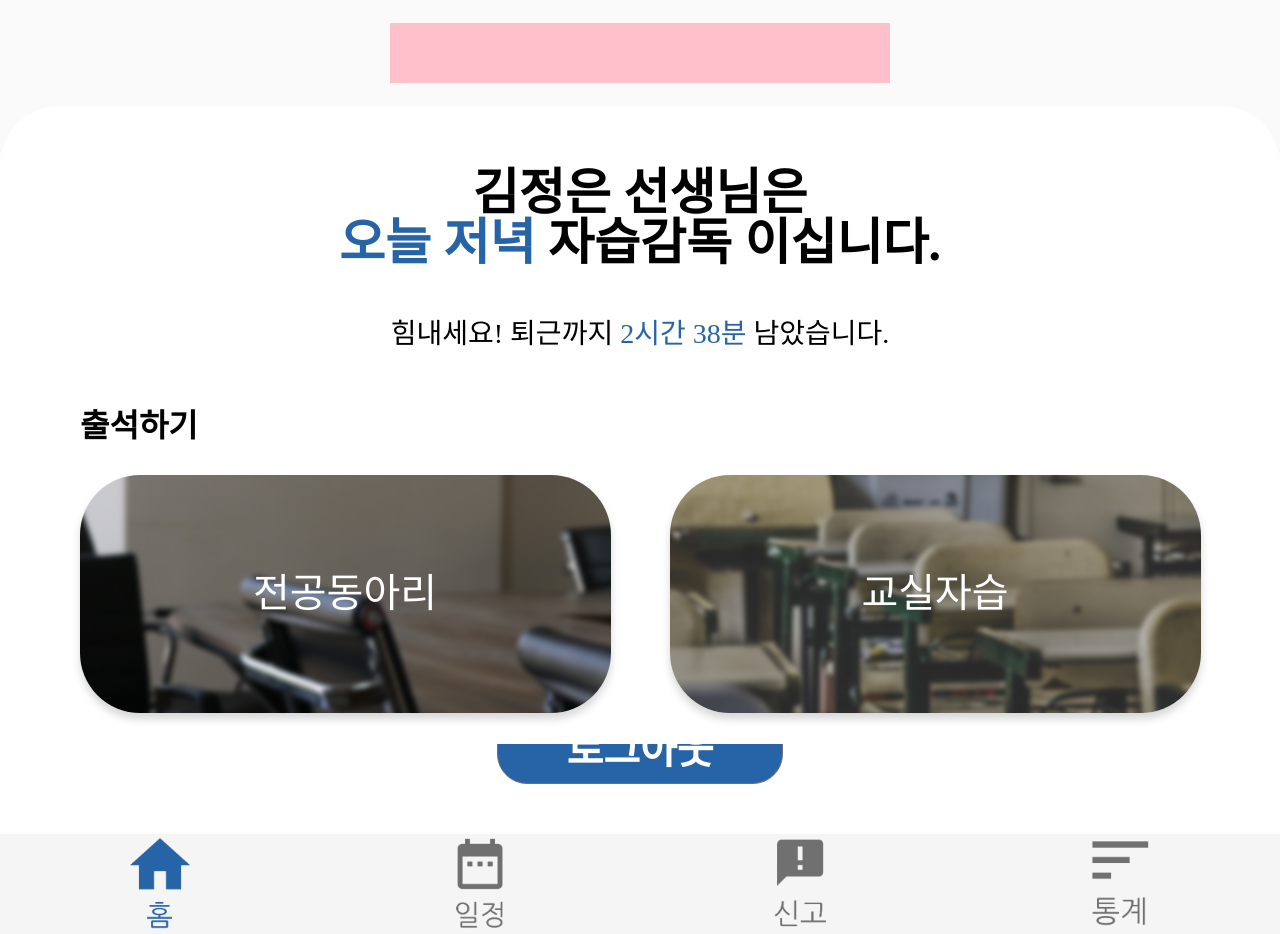
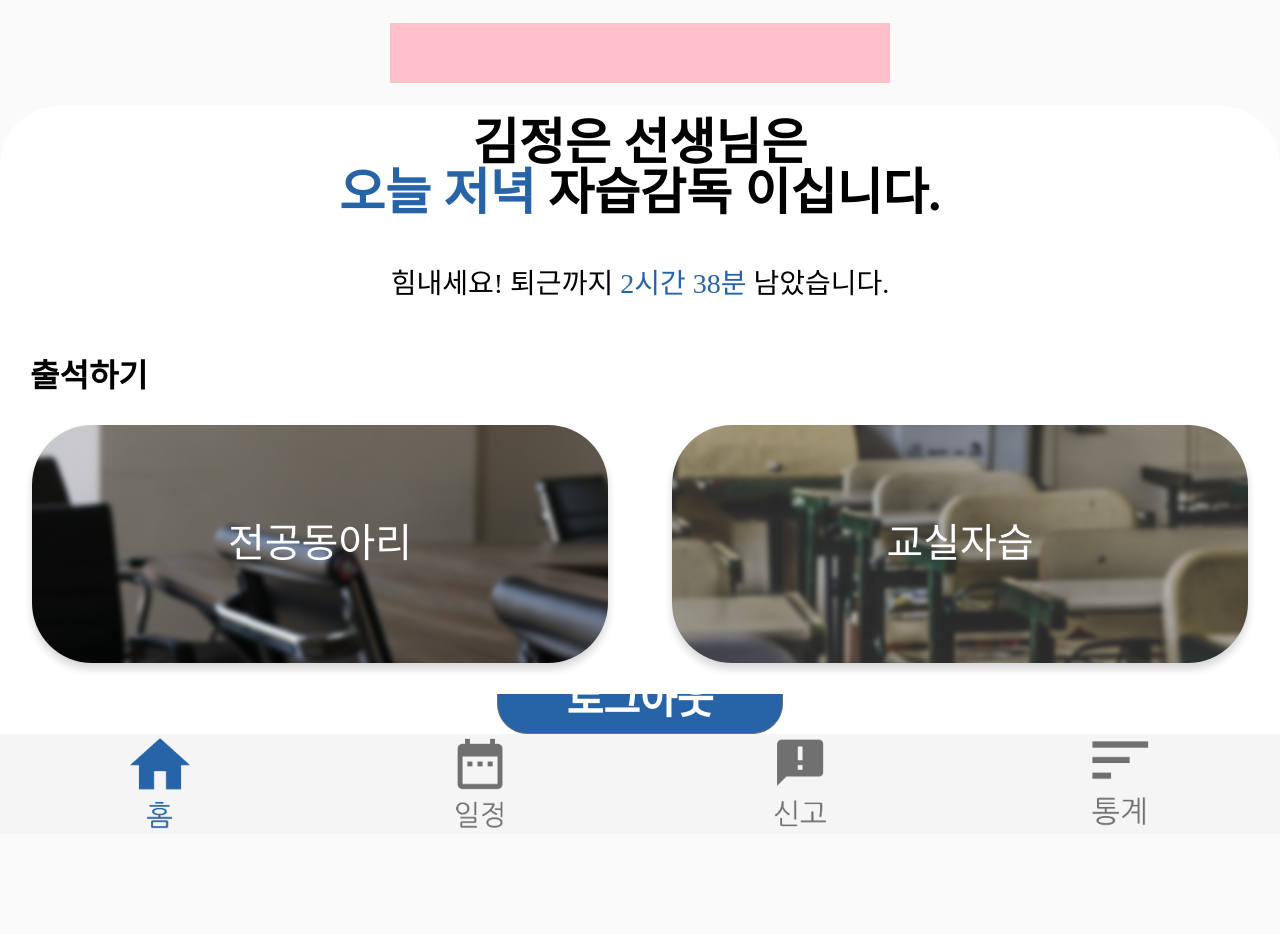
Before and after one commit to DSM-PICK/pick-client, a React app: page /main in a window 1280 px wide. After the commit the page ends 834 px from the top, so only its background shows below. Built offline with nearby package versions, Linux system fonts and the light colour scheme.

Commit message:
[ADD] <AttendanceNav.js> 라우팅 설정

```diff
--- a/src/component/Attendance/Attendancing/AttendanceNav/AttendanceNav.js
+++ b/src/component/Attendance/Attendancing/AttendanceNav/AttendanceNav.js
@@ -1,18 +1,17 @@
 import React from 'react';
 import * as S from './styles';
+import AttendanceNavItem from './AttendanceNavItem/AttendanceNavItem';
 
 const AttendanceNav = (props) => {
-	const { classes } = props;
+	const { floors } = props;
 
-	console.log(classes);
+	console.log(floors);
 
 	return (
 		<S.Container>
-			{/* {
-            classes.map(class =>
-
-            )
-        } */}
+			{floors.map((data, index) => (
+				<AttendanceNavItem key={data.location} data={data} index={index} />
+			))}
 		</S.Container>
 	);
 };
--- a/src/component/Attendance/Attendancing/AttendanceNav/AttendanceNavItem/AttendanceNavItem.js
+++ b/src/component/Attendance/Attendancing/AttendanceNav/AttendanceNavItem/AttendanceNavItem.js
@@ -1,7 +1,19 @@
 import React from 'react';
 import * as S from './styles';
-const AttendanceNavItem = () => {
-	return <S.Container></S.Container>;
+import { NavLink } from 'react-router-dom';
+
+const AttendanceNavItem = (props) => {
+	const { data, index } = props;
+
+	const to = `/${location.pathname.split('/')[1]}/${
+		location.pathname.split('/')[2]
+	}/${location.pathname.split('/')[3]}/${index}`;
+
+	return (
+		<S.Container as={NavLink} to={`${to}`} activeStyle={S.activeStyle}>
+			{data.location}
+		</S.Container>
+	);
 };
 
 export default AttendanceNavItem;
--- a/src/component/Attendance/Attendancing/AttendanceNav/AttendanceNavItem/styles.js
+++ b/src/component/Attendance/Attendancing/AttendanceNav/AttendanceNavItem/styles.js
@@ -1,6 +1,15 @@
 import styled from 'styled-components';
 
 export const Container = styled.div`
+	padding: 0 20px;
 	font-size: 28px;
 	font-weight: bold;
+	text-align: center;
+	min-width: 160px;
+	color: black;
+	text-decoration: none;
 `;
+
+export const activeStyle = {
+	color: '#2764A7',
+};
--- a/src/component/Attendance/Attendancing/AttendanceNav/styles.js
+++ b/src/component/Attendance/Attendancing/AttendanceNav/styles.js
@@ -1,6 +1,8 @@
 import styled from 'styled-components';
 
 export const Container = styled.div`
+	display: flex;
 	padding: 24px 0;
 	border-bottom: 1px solid #c4c4c4;
+	overflow-x: auto;
 `;
--- a/src/component/Attendance/Attendancing/Attendancing.js
+++ b/src/component/Attendance/Attendancing/Attendancing.js
@@ -53,7 +53,9 @@ const Attendancing = ({ location }) => {
 				</S.HeaderWhen>
 				<S.HeaderWho>{`감독교사 ${floorData.teacherName}`}</S.HeaderWho>
 			</Header>
-			<Body>{Floor !== '자습실' && <AttendanceNav data={Data} />}</Body>
+			<Body>
+				{Floor !== '자습실' && <AttendanceNav floors={floorData.locations} />}
+			</Body>
 			<Footer />
 		</S.Container>
 	);
--- a/src/component/Attendance/Attendancing/Constant.js
+++ b/src/component/Attendance/Attendancing/Constant.js
@@ -9,7 +9,7 @@ export const CLUB_FLOOR2 = {
 		{ location: '3학년 3반', name: 'UP' },
 		{ location: '세미나실 2-3', name: 'GG' },
 		{ location: '3학년 4반', name: 'UP' },
-		{ location: '세미나실 2-4', name: 'GG' },
+		{ location: '세미나실 2-4', name: 'GG', did: true },
 	],
 	teacherName: '김정은',
 };
--- a/src/component/Body/styles.js
+++ b/src/component/Body/styles.js
@@ -5,7 +5,7 @@ export const Container = styled.div`
 	width: 100%;
 	height: 100%;
 	background-color: white;
-	padding: 50px;
+	padding: 0px;
 	box-sizing: border-box;
 	display: flex;
 	flex-direction: column;
```
